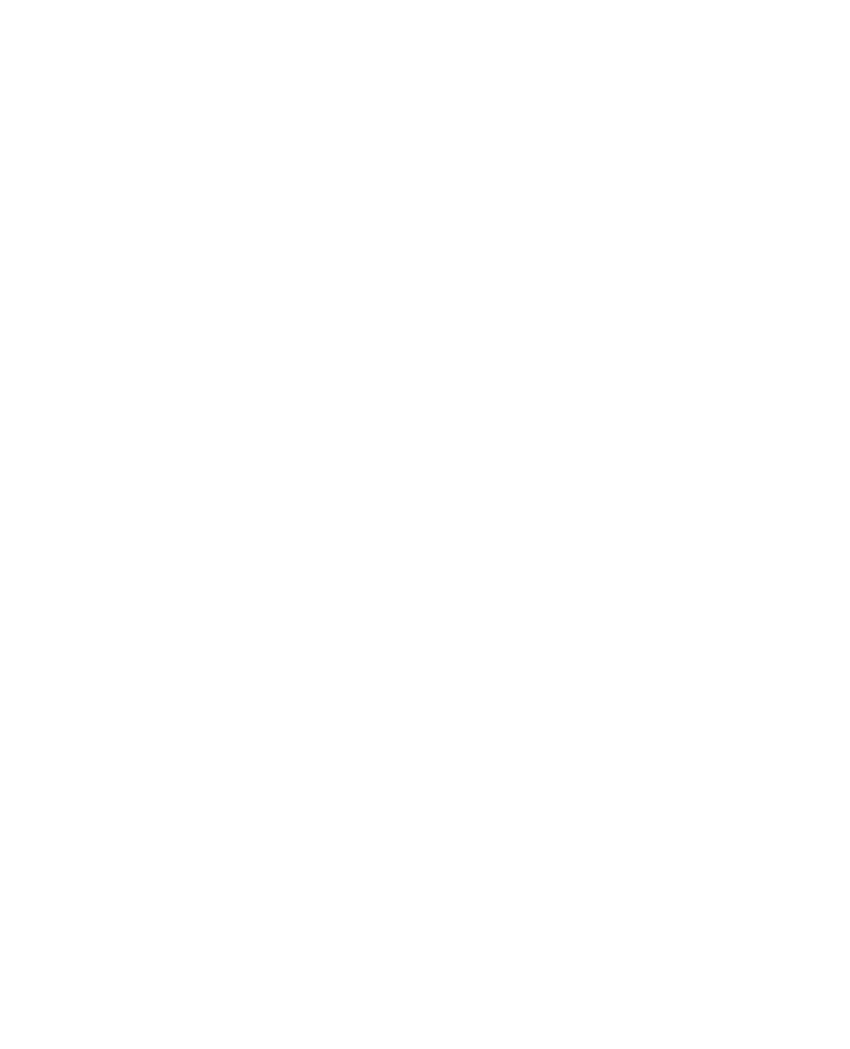
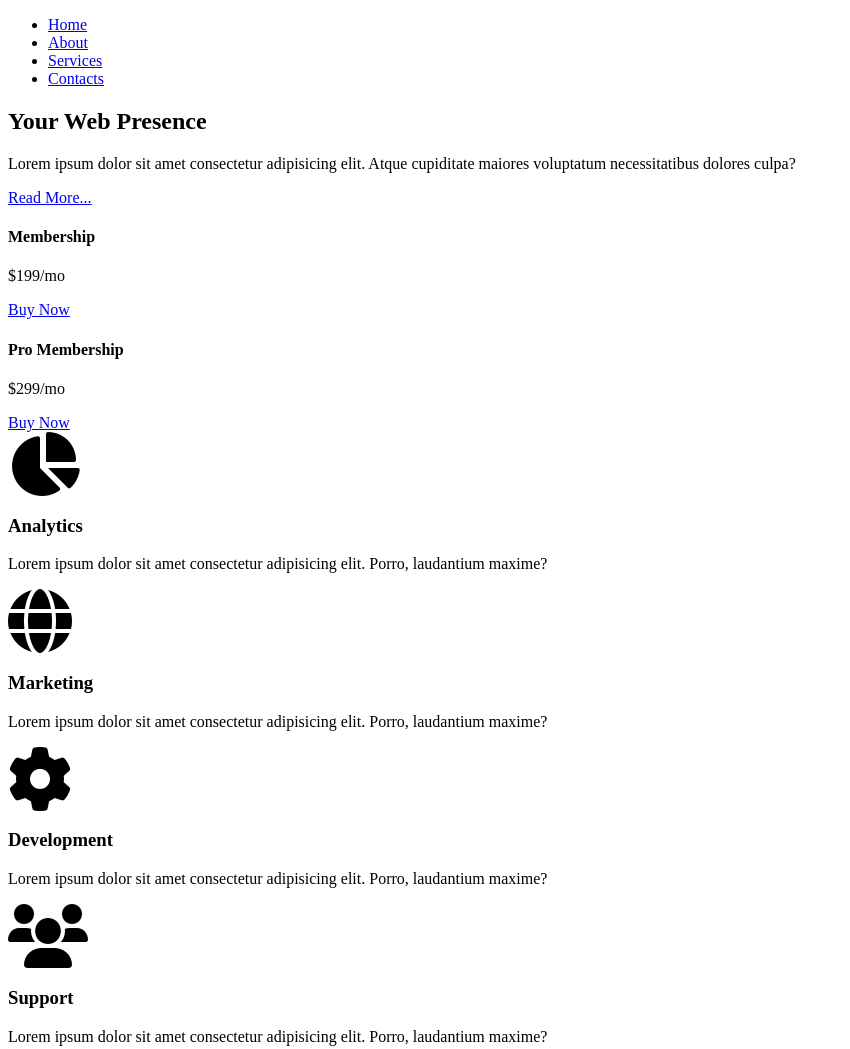
Before and after one commit to anastasia-kost/grid-project, a plain HTML site: page index.html in a window 1280 px wide. Shown: the top 1049 px of the page, without its empty margins (0-850 px from the left). Before the commit the page ends 800 px from the top, so only its background shows below. Drawn offline with Linux system fonts and the light colour scheme.

Commit message:
made html markup

```diff
--- a/index.html
+++ b/index.html
@@ -12,7 +12,89 @@
       crossorigin="anonymous"
       referrerpolicy="no-referrer"
     />
-    <title>Document</title>
+    <link rel="stylesheet" href="styles.css" />
+    <title>Grid Project</title>
   </head>
-  <body></body>
+  <body>
+    <div class="wrapper">
+      <!-- Navigation -->
+      <nav class="main-nav">
+        <ul>
+          <li><a href="#">Home</a></li>
+          <li><a href="#">About</a></li>
+          <li><a href="#">Services</a></li>
+          <li><a href="#">Contacts</a></li>
+        </ul>
+      </nav>
+      <!-- Top Container -->
+      <section class="top-container">
+        <header class="showcase">
+          <h1>Your Web Presence</h1>
+          <p>
+            Lorem ipsum dolor sit amet consectetur adipisicing elit. Atque
+            cupiditate maiores voluptatum necessitatibus dolores culpa?
+          </p>
+          <a href="#" class="btn">Read More...</a>
+        </header>
+        <div class="top-box top-box-a">
+          <h4>Membership</h4>
+          <p class="price">$199/mo</p>
+          <a href="#" class="btn">Buy Now</a>
+        </div>
+        <div class="top-box top-box-b">
+          <h4>Pro Membership</h4>
+          <p class="price">$299/mo</p>
+          <a href="#" class="btn">Buy Now</a>
+        </div>
+      </section>
+      <!-- Boxes Section -->
+    <section class="boxes">
+        <div class="box">
+            <i class="fas fa-chart-pie fa-4x"></i>
+            <h3>Analytics</h3>
+            <p>Lorem ipsum dolor sit amet consectetur adipisicing elit. Porro, laudantium maxime?</p>
+        </div>
+        <div class="box">
+            <i class="fas fa-globe fa-4x"></i>
+            <h3>Marketing</h3>
+            <p>Lorem ipsum dolor sit amet consectetur adipisicing elit. Porro, laudantium maxime?</p>
+        </div>
+        <div class="box">
+            <i class="fas fa-cog fa-4x"></i>
+            <h3>Development</h3>
+            <p>Lorem ipsum dolor sit amet consectetur adipisicing elit. Porro, laudantium maxime?</p>
+        </div>
+        <div class="box">
+            <i class="fas fa-users fa-4x"></i>
+            <h3>Support</h3>
+            <p>Lorem ipsum dolor sit amet consectetur adipisicing elit. Porro, laudantium maxime?</p>
+        </div>
+    </section>
+    <!-- Info Section -->
+    <section class="info">
+        <img src="../img/business.jpeg" alt="">
+        <div>
+            <h2>Your Business on the Web</h2>
+            <p>Lorem ipsum dolor sit amet consectetur adipisicing elit. Eos accusamus unde a officia. Harum provident ipsam nihil possimus ad maxime aspernatur ab quisquam optio obcaecati! Aspernatur, adipisci! Tenetur, ratione rerum?
+            </p>
+            <a href="#" class="btn">Learn More</a>
+        </div>
+    </section>
+    <!-- Portfolio Section -->
+    <section class="portfolio">
+        <img src="https://source.unsplash.com/random/200x200" alt="">
+        <img src="https://source.unsplash.com/random/200x201" alt="">
+        <img src="https://source.unsplash.com/random/201x200" alt="">
+        <img src="https://source.unsplash.com/random/202x200" alt="">
+        <img src="https://source.unsplash.com/random/200x202" alt="">
+        <img src="https://source.unsplash.com/random/203x200" alt="">
+        <img src="https://source.unsplash.com/random/200x203" alt="">
+        <img src="https://source.unsplash.com/random/204x200" alt="">
+        <img src="https://source.unsplash.com/random/200x204" alt="">
+    </section>
+    <!-- Footer -->
+    <footer>
+        <p>Grid Project &copy; 2021</p>
+    </footer>
+  </body>
 </html>
--- a/styles.css
+++ b/styles.css
@@ -0,0 +1,2 @@
+body {
+}
```
